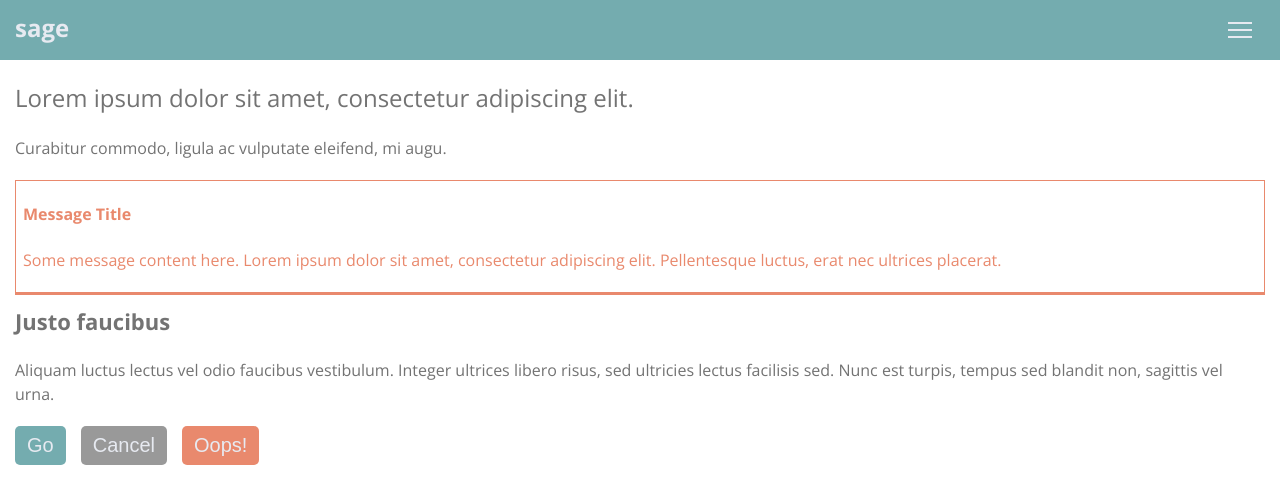
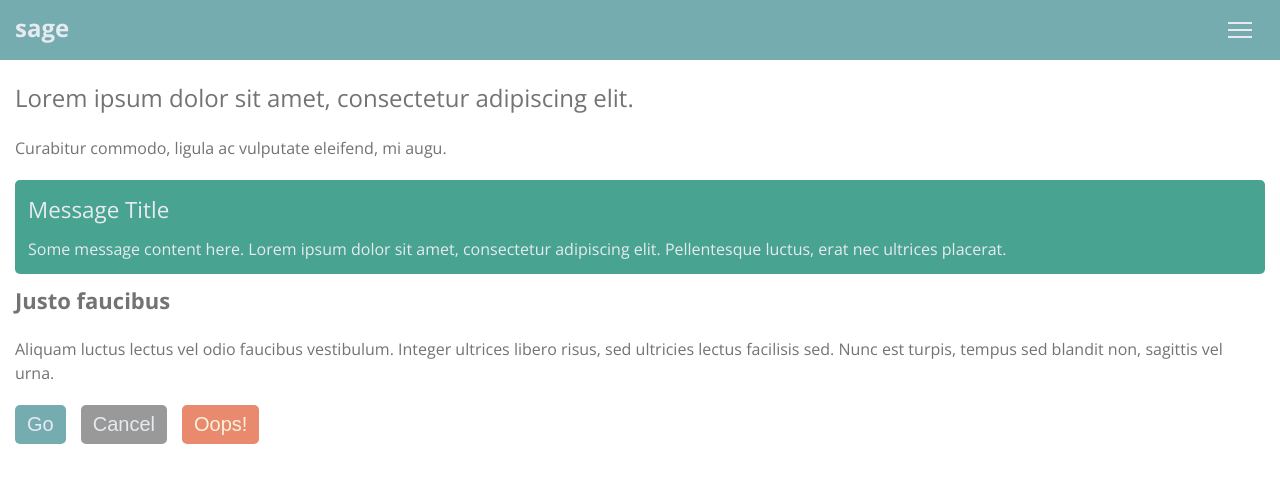
Before and after one commit to markallum/sage, an Angular app in the folder Client/: page / in a window 1280 px wide. Shown: the top 504 px of the page. Built offline with nearby package versions, Linux system fonts and the light colour scheme.

Commit message:
Refactored message box styling

```diff
--- a/Client/src/app/app.component.html
+++ b/Client/src/app/app.component.html
@@ -4,7 +4,7 @@
   <div class="content-wrapper">
     <h2>Lorem ipsum dolor sit amet, consectetur adipiscing elit.</h2>
     <p>Curabitur commodo, ligula ac vulputate eleifend, mi augu.</p>
-    <app-message-box [messageType]="messageType.Warning"></app-message-box>
+    <app-message-box [messageType]="messageType.Success"></app-message-box>
     <h3>Justo faucibus</h3>
     <p>
       Aliquam luctus lectus vel odio faucibus vestibulum. Integer ultrices
--- a/Client/src/app/shared/message-box/message-box.component.html
+++ b/Client/src/app/shared/message-box/message-box.component.html
@@ -1,5 +1,5 @@
 <div [ngClass]="{
-  'message-error': messageTypes.Info === messageType,
+  'message-info': messageTypes.Info === messageType,
   'message-success': messageTypes.Success === messageType,
   'message-warning': messageTypes.Warning === messageType
 }">
--- a/Client/src/app/shared/message-box/message-box.component.scss
+++ b/Client/src/app/shared/message-box/message-box.component.scss
@@ -1,25 +1,34 @@
 @import '../../styles/colours.scss';
 
+h4 {
+    font-weight:400;
+    font-size:1.4rem;
+    margin:0px 0px 5px 0px;
+}
+
+p {
+    margin-bottom:0;
+}
+
 .message-box {
-    border:1px solid;
-    border-bottom:3px solid;
-    padding:0 7px;
+    padding:13px;
+    border-radius:5px;
 }
 
 .message-info {
     @extend .message-box;
-    border-color:$info;
-    color:$info;
+    background:$info-background;
+    color:$info-foreground;
 }
 
 .message-success {
     @extend .message-box;
-    border-color:$success;
-    color:$success;
+    background:$success-background;
+    color:$success-foreground;
 }
 
 .message-warning {
     @extend .message-box;
-    border-color:$warning;
-    color:$warning;
+    background:$warning-background;
+    color:$warning-foreground;
 }
--- a/Client/src/app/styles/colours.scss
+++ b/Client/src/app/styles/colours.scss
@@ -5,6 +5,9 @@ $flitter:#E7EAF1;
 $platinum:#E8E7E2;
 $dove-grey:#737373;
 
-$warning:#E9896D;
-$success: #48a391;
-$info:#5748a3;
+$warning-background:#E9896D;
+$warning-foreground:#faf3dc;
+$success-background: #48a391;
+$success-foreground:$flitter;
+$info-background:#3090b0;
+$info-foreground:$flitter;
--- a/Client/src/app/styles/interactions.scss
+++ b/Client/src/app/styles/interactions.scss
@@ -40,10 +40,10 @@
 
 .warning-button {
     @extend .button-core;
-    background:$warning;
-    color:$flitter;
+    background:$warning-background;
+    color:$warning-foreground;
 
     &:hover {
-        background:darken($warning, 10%);
+        background:darken($warning-background, 10%);
     }
 }
```
